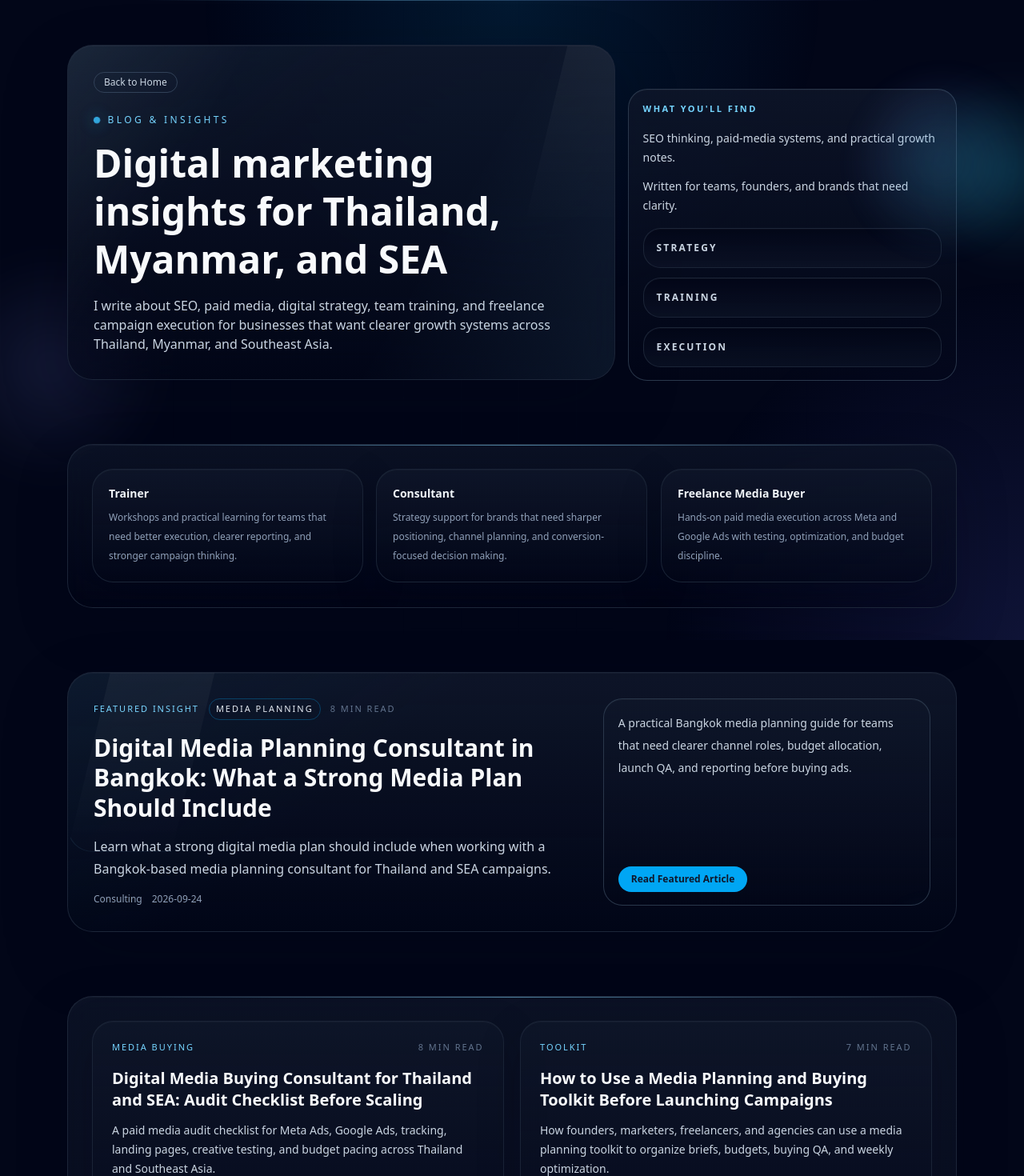
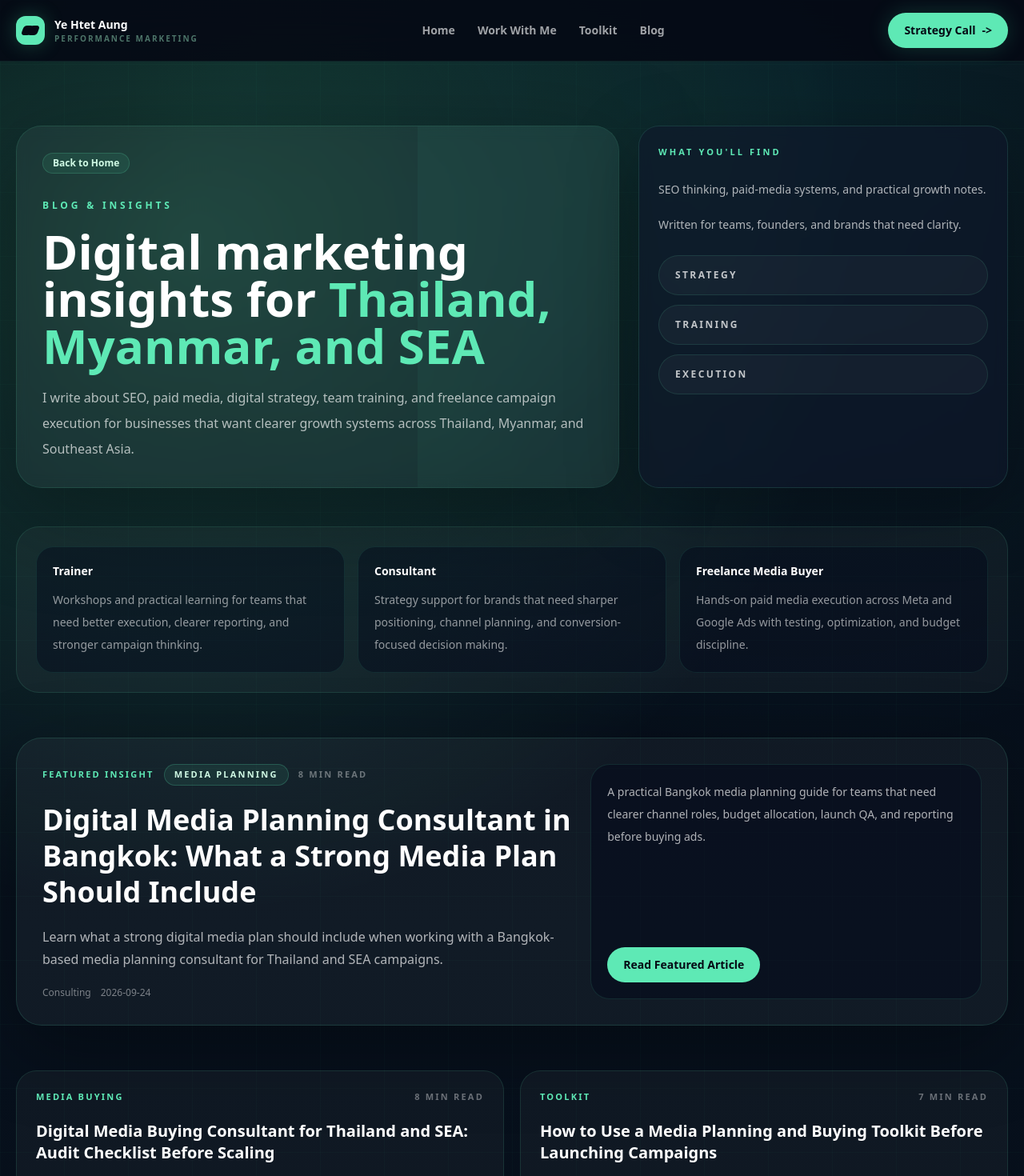
Before and after one commit to devyehtet/portfolio_april_2026, a Next.js app: page /blog in a window 1280 px wide. Shown: the top 1470 px of the page at 80% size. Built offline with nearby package versions, Linux system fonts and the light colour scheme; no server answers.

Commit message:
Align blog UI with portfolio design

```diff
--- a/app/blog/page.tsx
+++ b/app/blog/page.tsx
@@ -1,5 +1,6 @@
 import type { Metadata } from "next";
 import Link from "next/link";
+import PortfolioBlogHeader from "@/app/components/PortfolioBlogHeader";
 import Reveal from "@/app/components/Reveal";
 import { blogPreviews } from "@/lib/blog-preview";
 import { absoluteUrl, seoKeywords, siteConfig, toJsonLd } from "@/lib/seo";
@@ -52,33 +53,38 @@ export default function BlogIndexPage() {
   };
 
   return (
-    <main className="min-h-screen bg-slate-950 text-slate-50">
+    <main className="relative isolate min-h-screen overflow-hidden bg-[#050914] text-white">
       <script
         type="application/ld+json"
         dangerouslySetInnerHTML={{ __html: toJsonLd(collectionSchema) }}
       />
-      <div className="site-bg-grid" />
-      <div className="site-orb site-orb--cyan" />
-      <div className="site-orb site-orb--violet" />
+      <div className="pointer-events-none absolute inset-0 -z-10 bg-[radial-gradient(circle_at_18%_12%,rgba(80,245,170,0.22),transparent_34%),radial-gradient(circle_at_78%_4%,rgba(45,212,191,0.12),transparent_32%),linear-gradient(180deg,#050914_0%,#07111d_46%,#050914_100%)]" />
+      <div className="pointer-events-none absolute inset-0 -z-10 bg-[linear-gradient(rgba(80,245,170,0.035)_1px,transparent_1px),linear-gradient(90deg,rgba(80,245,170,0.035)_1px,transparent_1px)] bg-[size:5rem_5rem] opacity-70" />
 
-      <section className="page-shell">
-        <div className="section-intro gap-6">
-          <Reveal className="editorial-panel hero-panel space-y-5">
+      <PortfolioBlogHeader />
+
+      <section className="mx-auto max-w-7xl px-5 py-14 md:py-20">
+        <div className="grid gap-6 lg:grid-cols-[1.55fr_0.95fr]">
+          <Reveal className="relative overflow-hidden rounded-[2rem] border border-emerald-300/12 bg-white/[0.045] p-6 shadow-[0_30px_120px_rgba(0,0,0,0.35)] backdrop-blur md:p-8">
+            <div className="absolute right-0 top-0 h-full w-1/3 bg-emerald-300/[0.035]" />
             <Link
               href="/"
-              className="motion-button inline-flex rounded-full border border-slate-700 px-3 py-1 text-xs text-slate-300 transition hover:border-sky-400 hover:text-sky-300"
+              className="relative inline-flex rounded-full border border-emerald-300/18 bg-emerald-300/[0.08] px-3 py-1 text-xs font-semibold text-emerald-100 transition hover:border-emerald-300/45 hover:text-emerald-50"
             >
               Back to Home
             </Link>
 
-            <div className="space-y-4">
-              <p className="section-kicker text-xs uppercase tracking-[0.28em] text-sky-300">
+            <div className="relative mt-8 space-y-5">
+              <p className="text-xs font-bold uppercase tracking-[0.32em] text-emerald-300">
                 Blog & Insights
               </p>
-              <h1 className="text-4xl font-semibold leading-tight md:text-5xl">
-                Digital marketing insights for Thailand, Myanmar, and SEA
+              <h1 className="max-w-4xl text-4xl font-black leading-[0.98] md:text-6xl">
+                Digital marketing insights for{" "}
+                <span className="text-emerald-300">
+                  Thailand, Myanmar, and SEA
+                </span>
               </h1>
-              <p className="max-w-2xl text-sm text-slate-300 md:text-base">
+              <p className="max-w-3xl text-base leading-8 text-white/68">
                 I write about SEO, paid media, digital strategy, team training,
                 and freelance campaign execution for businesses that want
                 clearer growth systems across Thailand, Myanmar, and Southeast
@@ -87,18 +93,25 @@ export default function BlogIndexPage() {
             </div>
           </Reveal>
 
-          <Reveal className="section-note space-y-4" delay={100} variant="right">
-            <p className="text-[11px] font-semibold uppercase tracking-[0.22em] text-sky-300">
+          <Reveal
+            className="rounded-[1.6rem] border border-emerald-300/14 bg-slate-900/62 p-6 shadow-[0_24px_90px_rgba(0,0,0,0.28)] backdrop-blur"
+            delay={100}
+            variant="right"
+          >
+            <p className="text-[11px] font-bold uppercase tracking-[0.28em] text-emerald-300">
               What You&apos;ll Find
             </p>
-            <div className="space-y-3 text-sm leading-6 text-slate-300">
+            <div className="mt-6 space-y-4 text-sm leading-7 text-white/68">
               <p>SEO thinking, paid-media systems, and practical growth notes.</p>
               <p>Written for teams, founders, and brands that need clarity.</p>
             </div>
-            <div className="grid gap-3 sm:grid-cols-3 md:grid-cols-1">
+            <div className="mt-6 grid gap-3">
               {["Strategy", "Training", "Execution"].map((item) => (
-                <div key={item} className="metric-card">
-                  <p className="text-xs font-semibold uppercase tracking-[0.18em] text-slate-300">
+                <div
+                  key={item}
+                  className="rounded-full border border-emerald-300/12 bg-white/[0.035] px-5 py-4"
+                >
+                  <p className="text-xs font-bold uppercase tracking-[0.2em] text-white/74">
                     {item}
                   </p>
                 </div>
@@ -107,7 +120,8 @@ export default function BlogIndexPage() {
           </Reveal>
         </div>
 
-        <div className="section-shell grid gap-4 md:grid-cols-3">
+        <div className="mt-12 rounded-[1.8rem] border border-emerald-300/12 bg-white/[0.04] p-5 md:p-6">
+          <div className="grid gap-4 md:grid-cols-3">
             {[
               {
                 title: "Trainer",
@@ -123,46 +137,49 @@ export default function BlogIndexPage() {
               },
             ].map((item, index) => (
               <Reveal key={item.title} delay={index * 100} variant="up">
-              <div className="story-card motion-card motion-panel rounded-2xl p-5">
-                <p className="text-sm font-semibold text-slate-100">{item.title}</p>
-                <p className="mt-2 text-xs leading-6 text-slate-400">{item.body}</p>
+                <div className="h-full rounded-[1.35rem] border border-emerald-300/10 bg-slate-950/42 p-5">
+                  <p className="text-sm font-black text-white">{item.title}</p>
+                  <p className="mt-3 text-sm leading-7 text-white/56">
+                    {item.body}
+                  </p>
                 </div>
               </Reveal>
             ))}
           </div>
+        </div>
 
         <Reveal delay={80} variant="scale">
-          <article className="editorial-panel motion-card motion-panel grid gap-6 rounded-[2rem] p-6 md:grid-cols-[1.2fr_0.8fr] md:p-8">
-            <div className="space-y-4">
-              <div className="flex flex-wrap items-center gap-3 text-[11px] uppercase tracking-[0.18em] text-sky-300">
+          <article className="mt-14 grid gap-6 overflow-hidden rounded-[2rem] border border-emerald-300/14 bg-white/[0.045] p-6 shadow-[0_30px_100px_rgba(0,0,0,0.32)] md:grid-cols-[1.15fr_0.85fr] md:p-8">
+            <div className="space-y-5">
+              <div className="flex flex-wrap items-center gap-3 text-[11px] font-bold uppercase tracking-[0.2em] text-emerald-300">
                 <span>Featured Insight</span>
-                <span className="rounded-full border border-sky-500/30 px-2 py-1 text-slate-200">
+                <span className="rounded-full border border-emerald-300/22 bg-emerald-300/[0.08] px-3 py-1 text-emerald-100">
                   {featuredPost.category}
                 </span>
-                <span className="text-slate-500">{featuredPost.readTime}</span>
+                <span className="text-white/38">{featuredPost.readTime}</span>
               </div>
 
-              <h2 className="max-w-3xl text-2xl font-semibold leading-tight text-slate-50 md:text-3xl">
+              <h2 className="max-w-3xl text-2xl font-black leading-tight text-white md:text-4xl">
                 {featuredPost.title}
               </h2>
 
-              <p className="max-w-3xl text-sm leading-7 text-slate-300 md:text-base">
+              <p className="max-w-3xl text-sm leading-7 text-white/68 md:text-base">
                 {featuredPost.description}
               </p>
 
-              <div className="flex flex-wrap gap-3 text-xs text-slate-400">
+              <div className="flex flex-wrap gap-3 text-xs text-white/45">
                 <span>{featuredPost.roleFocus}</span>
                 <span>{featuredPost.publishedAt}</span>
               </div>
             </div>
 
-            <div className="section-note flex flex-col justify-between gap-4 rounded-[1.5rem] p-5">
-              <p className="text-sm leading-7 text-slate-300">
+            <div className="flex flex-col justify-between gap-6 rounded-[1.5rem] border border-emerald-300/12 bg-slate-950/44 p-5">
+              <p className="text-sm leading-7 text-white/68">
                 {featuredPost.excerpt}
               </p>
               <Link
                 href={`/blog/${featuredPost.slug}`}
-                className="motion-button inline-flex w-fit rounded-full bg-sky-500 px-4 py-2 text-xs font-semibold text-slate-900 transition hover:bg-sky-400"
+                className="inline-flex w-fit rounded-full bg-emerald-300 px-5 py-3 text-sm font-black text-[#050914] transition hover:bg-emerald-200"
               >
                 Read Featured Article
               </Link>
@@ -170,31 +187,31 @@ export default function BlogIndexPage() {
           </article>
         </Reveal>
 
-        <div className="section-shell grid gap-5 md:grid-cols-2">
+        <div className="mt-14 grid gap-5 md:grid-cols-2">
           {otherPosts.map((post, index) => (
             <Reveal key={post.slug} delay={index * 110 + 120} variant="scale">
-              <article className="story-card motion-card motion-panel group flex h-full flex-col rounded-3xl p-6 transition hover:border-sky-500/60 hover:bg-slate-900/80">
-                <div className="flex items-center justify-between gap-4 text-[11px] uppercase tracking-[0.18em] text-sky-300">
+              <article className="group flex h-full flex-col rounded-[1.6rem] border border-emerald-300/12 bg-white/[0.04] p-6 transition hover:border-emerald-300/42 hover:bg-emerald-300/[0.07]">
+                <div className="flex items-center justify-between gap-4 text-[11px] font-bold uppercase tracking-[0.2em] text-emerald-300">
                   <span>{post.category}</span>
-                  <span className="text-slate-500">{post.readTime}</span>
+                  <span className="text-white/38">{post.readTime}</span>
                 </div>
 
-                <h2 className="mt-4 text-xl font-semibold leading-snug text-slate-50">
+                <h2 className="mt-5 text-xl font-black leading-snug text-white">
                   {post.title}
                 </h2>
 
-                <p className="mt-3 text-sm leading-6 text-slate-300">
+                <p className="mt-4 text-sm leading-7 text-white/64">
                   {post.excerpt}
                 </p>
 
-                <div className="mt-5 flex items-center justify-between text-xs text-slate-400">
+                <div className="mt-6 flex items-center justify-between text-xs text-white/42">
                   <span>{post.roleFocus}</span>
                   <span>{post.publishedAt}</span>
                 </div>
 
                 <Link
                   href={`/blog/${post.slug}`}
-                  className="motion-button mt-6 inline-flex w-fit rounded-full border border-sky-500/50 px-4 py-2 text-xs font-semibold text-sky-300 transition group-hover:border-sky-400 group-hover:text-sky-200"
+                  className="mt-7 inline-flex w-fit rounded-full border border-emerald-300/35 px-4 py-2 text-xs font-black text-emerald-200 transition group-hover:border-emerald-300 group-hover:text-emerald-100"
                 >
                   Read article
                 </Link>
@@ -204,12 +221,12 @@ export default function BlogIndexPage() {
         </div>
 
         <Reveal delay={120} variant="up">
-          <div className="section-shell rounded-3xl p-6 text-sm text-slate-300">
+          <div className="mt-14 rounded-[1.6rem] border border-emerald-300/12 bg-emerald-300/[0.06] p-6 text-sm leading-7 text-white/70">
             Looking for a trainer, consultant, or freelance digital media buyer
             for Thailand, Myanmar, or Southeast Asia growth?{" "}
             <Link
-            href="/#contact"
-            className="motion-button rounded-full px-1 text-sky-300 hover:text-sky-200"
+              href="/work-with-me"
+              className="font-black text-emerald-200 hover:text-emerald-100"
             >
               Let&apos;s talk
             </Link>
--- /dev/null
+++ b/app/components/PortfolioBlogHeader.tsx
@@ -0,0 +1,54 @@
+import Link from "next/link";
+
+const navLinks = [
+  { href: "/", label: "Home" },
+  { href: "/work-with-me", label: "Work With Me" },
+  { href: "/media-plan-template", label: "Toolkit" },
+  { href: "/blog", label: "Blog" },
+];
+
+export default function PortfolioBlogHeader() {
+  return (
+    <header className="sticky top-0 z-50 border-b border-emerald-300/10 bg-[#050914]/88 backdrop-blur-xl">
+      <nav
+        aria-label="Primary navigation"
+        className="mx-auto flex max-w-7xl items-center justify-between px-5 py-4"
+      >
+        <Link href="/" className="flex items-center gap-3">
+          <span className="relative grid h-9 w-9 place-items-center rounded-xl bg-emerald-300 text-[#050914] shadow-[0_0_24px_rgba(80,245,170,0.25)]">
+            <span className="absolute left-2 h-3 w-3 skew-x-[-20deg] rounded-sm bg-[#050914]" />
+            <span className="absolute right-2 h-3 w-3 skew-x-[-20deg] rounded-sm bg-[#050914]" />
+          </span>
+          <span>
+            <span className="block text-sm font-black text-white">
+              Ye Htet Aung
+            </span>
+            <span className="block text-[10px] font-bold uppercase tracking-[0.2em] text-emerald-200/45">
+              Performance Marketing
+            </span>
+          </span>
+        </Link>
+
+        <div className="hidden items-center gap-7 text-sm font-semibold text-white/62 lg:flex">
+          {navLinks.map((item) => (
+            <Link
+              key={item.href}
+              href={item.href}
+              className="transition hover:text-emerald-200"
+            >
+              {item.label}
+            </Link>
+          ))}
+        </div>
+
+        <Link
+          href="/book-call"
+          className="inline-flex items-center gap-2 rounded-full bg-emerald-300 px-5 py-3 text-sm font-black text-[#050914] shadow-[0_0_28px_rgba(80,245,170,0.18)] transition hover:bg-emerald-200"
+        >
+          Strategy Call
+          <span aria-hidden="true">-&gt;</span>
+        </Link>
+      </nav>
+    </header>
+  );
+}
```
Also changed, not shown: app/blog/[slug]/page.tsx (+42 -36 lines). Lines whose indentation alone changed are shown as unchanged.
